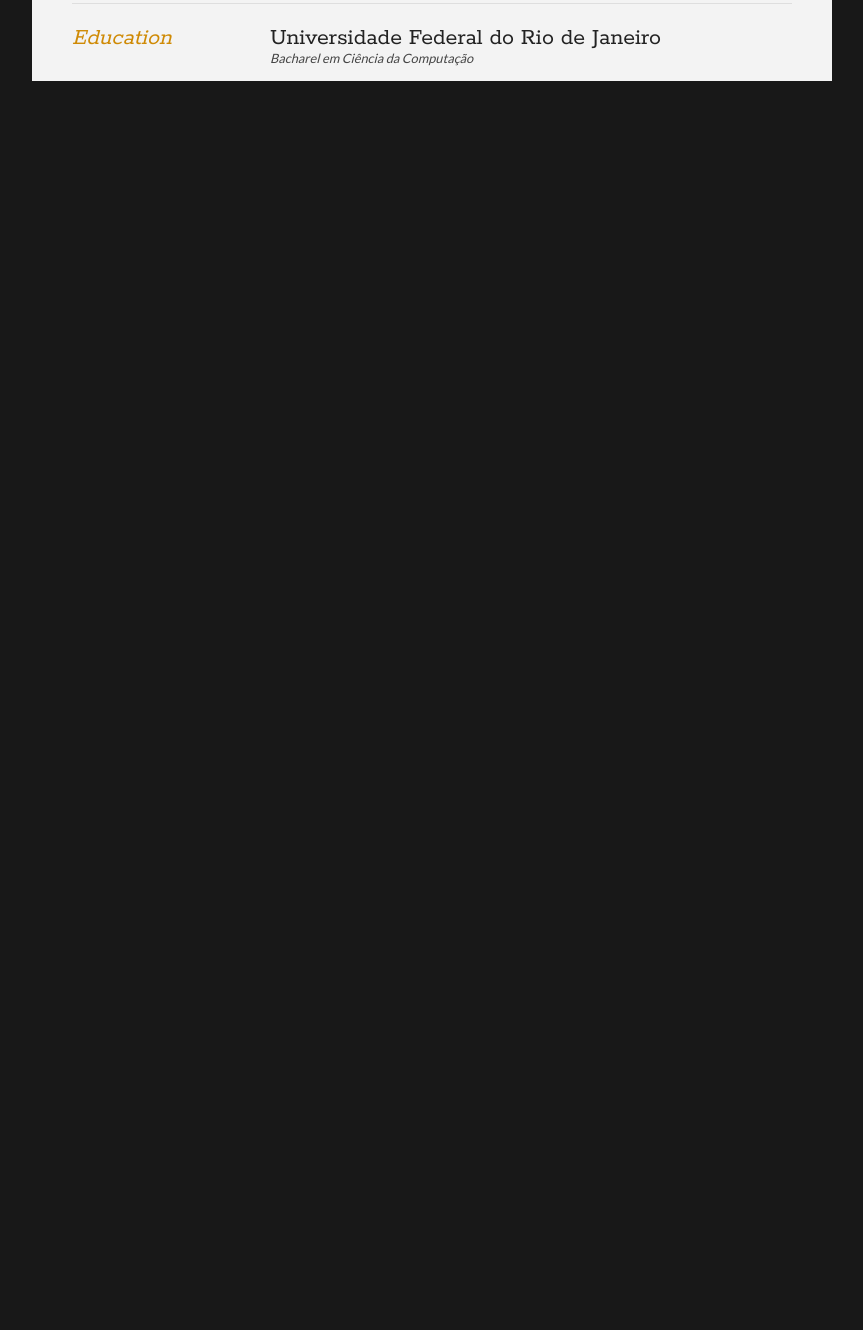
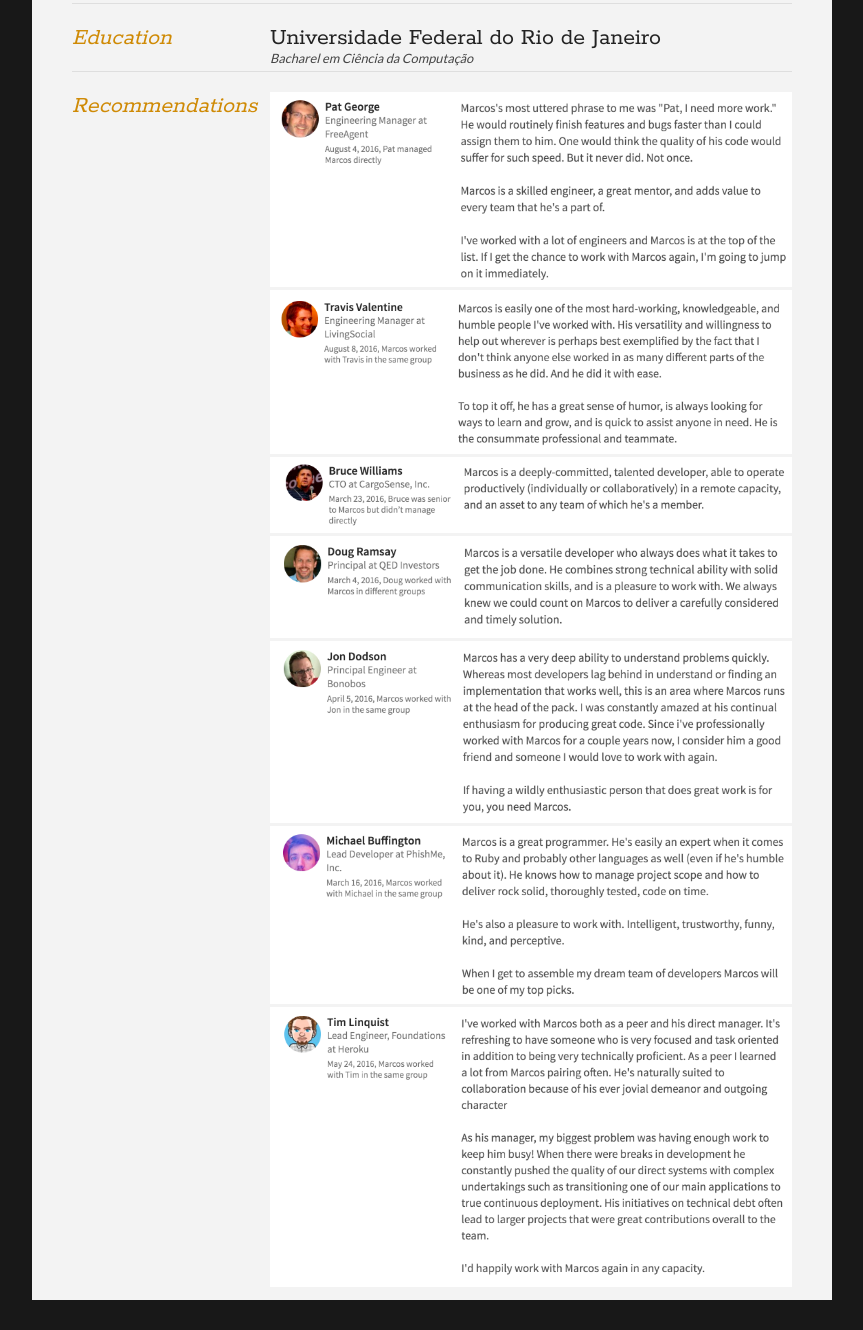
Before and after one commit to tapajos/my-cv, a plain HTML site: page index.html in a window 1280 px wide. Shown: the part 2166-3496 px from the top of the page, without its empty margins (208-1071 px from the left). Before the commit the page ends 2277 px from the top, so only its background shows below. Drawn offline with Linux system fonts and the light colour scheme.

Commit message:
Add recommendations

```diff
--- a/index.html
+++ b/index.html
@@ -150,6 +150,36 @@
         </div>
         <div class="clear"></div>
       </section>
+      <section>
+        <div class="sectionTitle">
+          <h2>Recommendations</h2>
+        </div>
+
+        <div class="sectionContent">
+          <article>
+            <img src="recommendations/pat.png" alt="Pat George" height="100%" width="100%">
+          </article>
+          <article>
+            <img src="recommendations/travis.png" alt="Travis" height="100%" width="100%">
+          </article>
+          <article>
+            <img src="recommendations/bruce.png" alt="Bruce" height="100%" width="100%">
+          </article>
+          <article>
+            <img src="recommendations/doug.png" alt="Doug" height="100%" width="100%">
+          </article>
+          <article>
+            <img src="recommendations/jon.png" alt="Jon" height="100%" width="100%">
+          </article>
+          <article>
+            <img src="recommendations/michael.png" alt="Michael" height="100%" width="100%">
+          </article>
+          <article>
+            <img src="recommendations/tim.png" alt="Tim" height="100%" width="100%">
+          </article>
+        </div>
+        <div class="clear"></div>
+      </section>
 
     </div>
   </div>
```
Also changed, not shown: recommendations/bruce.png (added), recommendations/doug.png (added), recommendations/jon.png (added), recommendations/michael.png (added), recommendations/pat.png (added), recommendations/tim.png (added), recommendations/travis.png (added).
